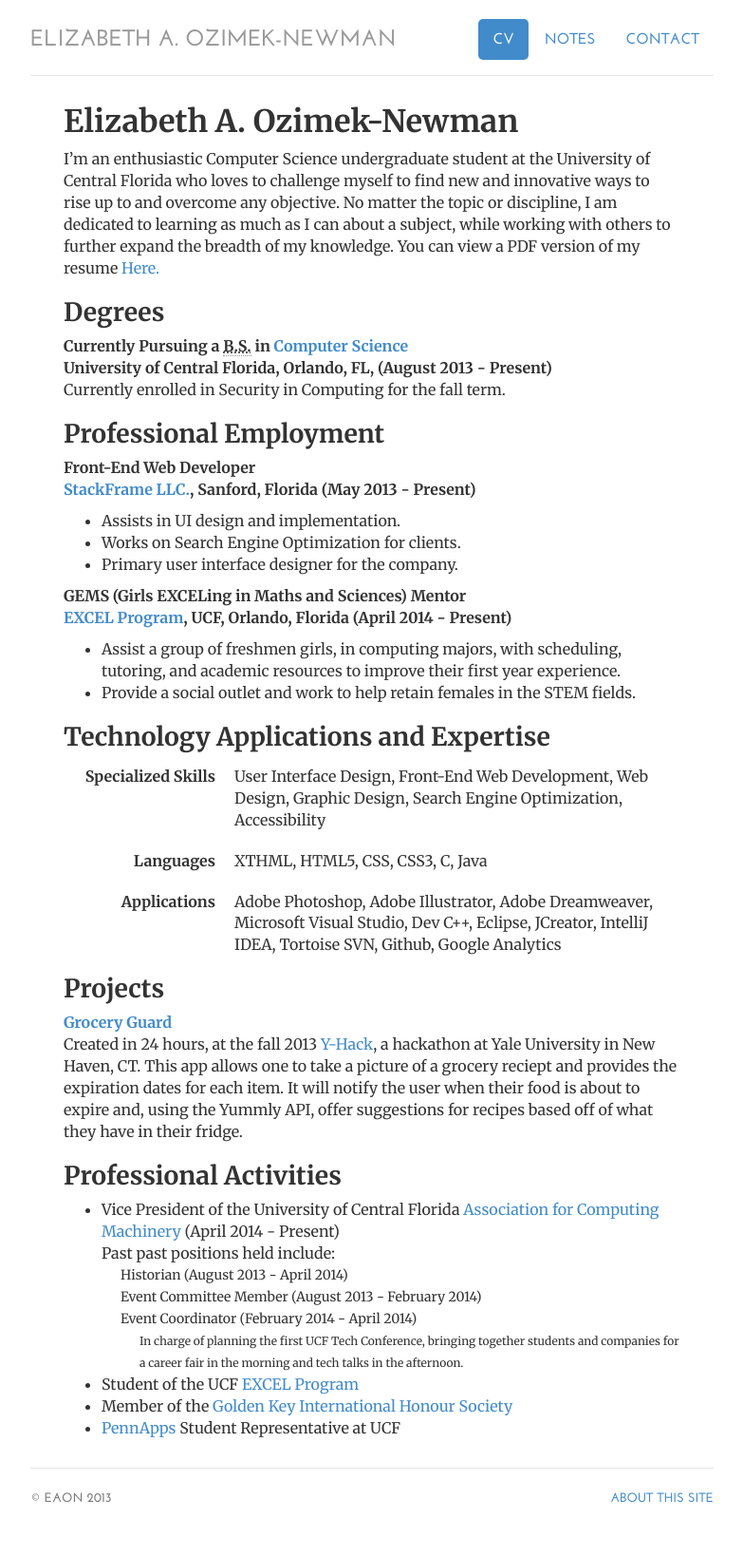
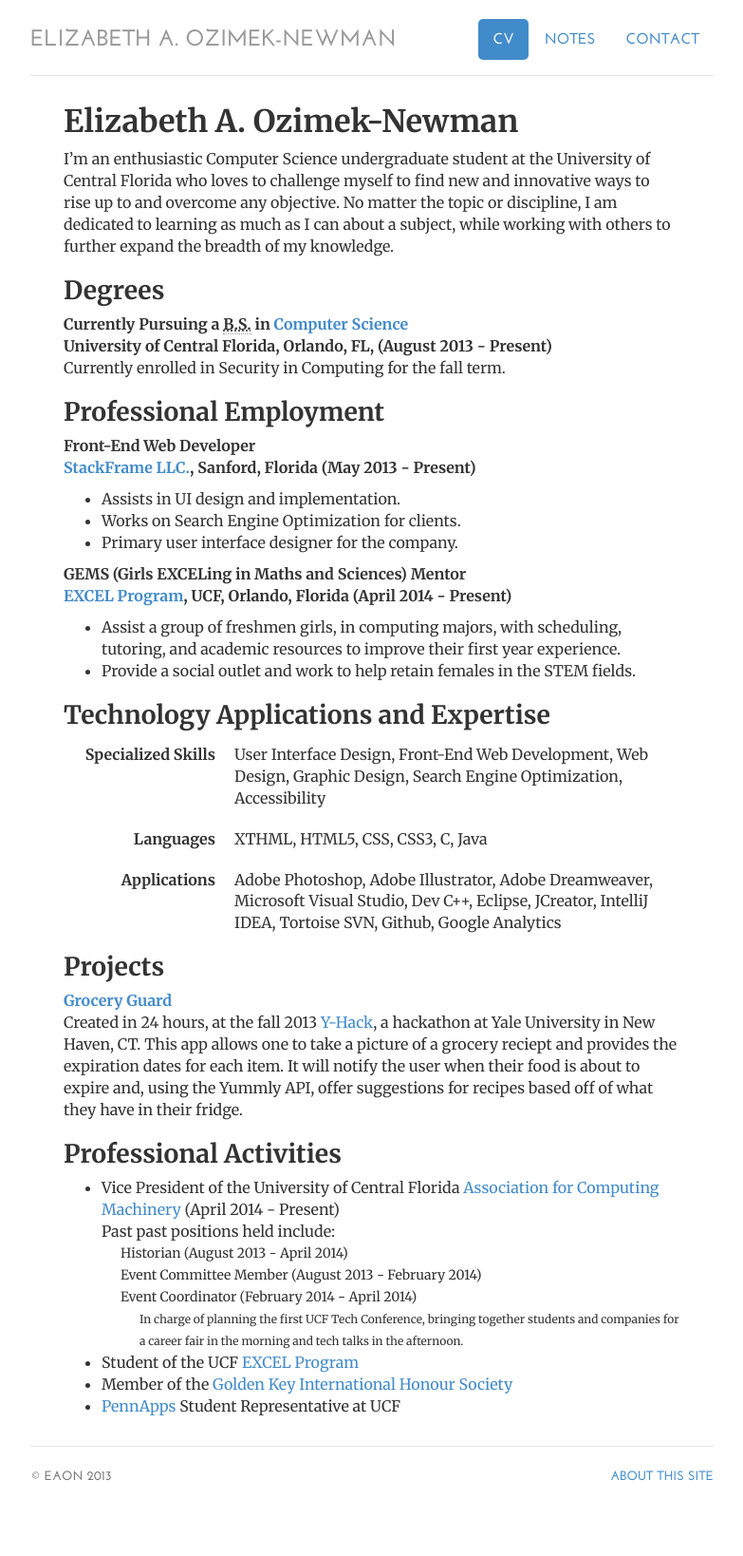
Before and after one commit to vitamessor/vitamessor.github.io, a Jekyll site: the page built from cv/index.html, in a window 1280 px wide. Shown: the whole page at 95% size, without its empty margins (248-1031 px from the left). Built offline with Jekyll 4.4.1, drawn with Linux system fonts in a browser that asks for light colours; after the commit the page ends 1615 px from its top, so only the background shows below that.

Commit message:
Nevermind. I dont want my resume on there

```diff
--- a/cv/index.html
+++ b/cv/index.html
@@ -11,7 +11,7 @@
 
 				<h1>Elizabeth A. Ozimek-Newman</h1>
 
-				<p>I’m an enthusiastic Computer Science undergraduate student at the University of Central Florida who loves to challenge myself to find new and innovative ways to rise up to and overcome any objective. No matter the topic or discipline,  I am dedicated to learning as much as I can about a subject, while working with others to further expand the breadth of my knowledge. You can view a PDF version of my resume <a href="http://eaon.me/files/Resume.pdf" target="_blank">Here.</a></p>
+				<p>I’m an enthusiastic Computer Science undergraduate student at the University of Central Florida who loves to challenge myself to find new and innovative ways to rise up to and overcome any objective. No matter the topic or discipline,  I am dedicated to learning as much as I can about a subject, while working with others to further expand the breadth of my knowledge.</p>
 
 				<h2>Degrees</h2>
 				<p><strong>Currently Pursuing a <abbr title="Bachelors of Sciences">B.S.</abbr> in <a href="http://www.cs.ucf.edu/" target="_blank">Computer Science</a><br />University of Central Florida, Orlando, FL, (August 2013 - Present)</strong><br>
```
